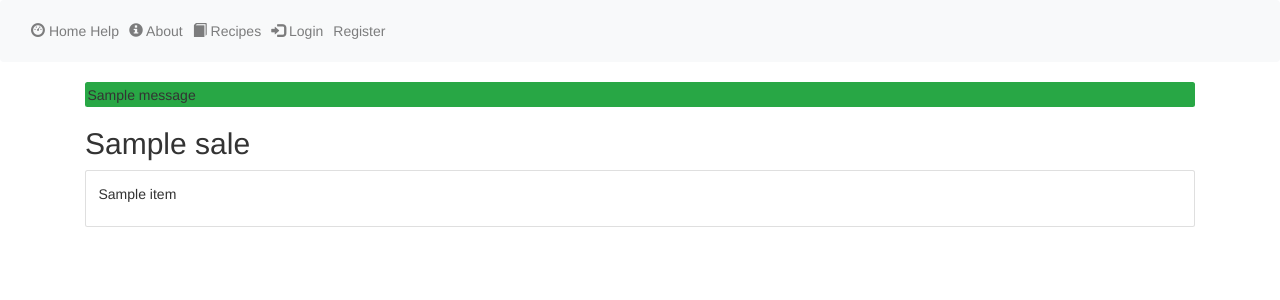
After one commit to M-Aguilar/HomeSpace, a Django app: template home_space/templates/home_space/garage_sale.html in a window 1280 px wide. The commit adds this page. Shown: the top 300 px of the page. Run offline with Django 3.2, Linux system fonts and the light colour scheme; the template is opened without the code that fills it: most values are stand-ins (such as "Sample title", 1, 10 or a date in 2020); one stand-in notice (Sample message) is shown; some libraries are stand-ins or nearby versions.

Commit message:
Additional Functionality

```diff
--- a/home_space/models.py
+++ b/home_space/models.py
@@ -163,10 +163,14 @@ class FoodImage(models.Model):
 	image = models.ImageField(upload_to=user_directory_path, blank=True,  null=True)
 
 class GarageSale(models.Model):
+	owner = models.ForeignKey(User, on_delete=models.CASCADE)
 	name = models.CharField(max_length=50)
 	start_date = models.DateField(blank=True, null=True)
 	end_date = models.DateField(blank=True, null=True)
 
-class ForSell(models.Model):
+	def __str__(self):
+		return self.name
+
+class ForSale(models.Model):
 	vendor = models.ForeignKey(GarageSale, on_delete=models.CASCADE)
 	item = models.ForeignKey(Item, on_delete=models.CASCADE)
--- a/home_space/templates/home_space/base.html
+++ b/home_space/templates/home_space/base.html
@@ -9,13 +9,16 @@
 		<link rel="stylesheet" href="https://maxcdn.bootstrapcdn.com/bootstrap/3.3.7/css/bootstrap.min.css">
 	</head>
 	<script src="https://code.jquery.com/jquery-3.3.1.slim.min.js" integrity="sha384-q8i/X+965DzO0rT7abK41JStQIAqVgRVzpbzo5smXKp4YfRvH+8abtTE1Pi6jizo" crossorigin="anonymous"></script>
+	<script src="https://ajax.googleapis.com/ajax/libs/jquery/3.5.1/jquery.min.js"></script>
 	<script src="https://cdnjs.cloudflare.com/ajax/libs/popper.js/1.12.9/umd/popper.min.js" integrity="sha384-ApNbgh9B+Y1QKtv3Rn7W3mgPxhU9K/ScQsAP7hUibX39j7fakFPskvXusvfa0b4Q" crossorigin="anonymous"></script>
 	<script src="https://cdn.jsdelivr.net/npm/bootstrap@4.5.3/dist/js/bootstrap.min.js" integrity="sha384-w1Q4orYjBQndcko6MimVbzY0tgp4pWB4lZ7lr30WKz0vr/aWKhXdBNmNb5D92v7s" crossorigin="anonymous"></script>
 	<link rel="stylesheet" href="https://cdn.jsdelivr.net/npm/bootstrap-icons@1.4.0/font/bootstrap-icons.css">
 	<nav class='navbar navbar-expand-lg navbar-light bg-light justify-content-start'>
-		<button class="navbar-toggler" type="button" data-toggle="collapse" data-target="#mainNav" aria-controls="mainNav" aria-expanded="false" aria-label="Toggle navigation">
-			<span class="navbar-toggler-icon"></span>
-		</button>
+		<div>
+			<button class="navbar-toggler" type="button" data-toggle="collapse" data-target="#mainNav" aria-controls="mainNav" aria-expanded="false" aria-label="Toggle navigation">
+				<span class="navbar-toggler-icon"></span>
+			</button>
+		</div>
 		<div class='collapse navbar-collapse' id='mainNav'>
 			<ul class='navbar-nav'>
 				<li class='nav-item'>
@@ -28,6 +31,9 @@
 					<a href="{% url 'recipes' %}" class='nav-link'><i class="glyphicon glyphicon-book"></i> Recipes</a>
 				</li>
 				{% if request.user.is_authenticated %}
+				<li class="nav-item">
+					<a href="{% url 'garage_sales' %}" class='nav-link'><i class="glyphicon glyphicon-shopping-cart"></i> Garage Sales</a>
+				</li>
 				<li class='nav-item'>
 					<a href="{% url 'account' request.user.username %}" class='nav-link'><i class="glyphicon glyphicon-cog"></i> Settings</a>
 				</li>
@@ -46,6 +52,13 @@
 		</div>
 	</nav>
 	<div class='container'>
+		<div class="messages">
+		{% if messages %}
+			{% for message in messages %}
+				<div {% if message.tags %} class="p-1 rounded bg-{{ message.tags }}"{% endif %}>{{ message }}</div>
+			{% endfor %}
+		{% endif %}
+		</div>
 	{% block content %}{% endblock %}
 	</div>
 </html>
--- a/home_space/templates/home_space/dashboard.html
+++ b/home_space/templates/home_space/dashboard.html
@@ -4,9 +4,9 @@
 {% if homes %}
 	<div>
 	{% for home in homes %}
-		<div class='pb-3'>
+		<div class='pb-3 d-inline'>
 			<h2 class='d-inline'>{{ home }} <i class="glyphicon glyphicon-home"></i></h2>
-			<div class='btn btn-dark dropdown-toggle d-inline float-right' type='button' id='{{home}}_add_room_dd' data-toggle="dropdown" aria-haspopup="true" aria-expanded="false"><i class="glyphicon glyphicon-plus-sign"></i> Room</div>
+			<div class='btn btn-dark dropdown-toggle float-right ml-2' id='{{home}}_add_room_dd' data-toggle="dropdown" aria-haspopup="true" aria-expanded="false"><i class="glyphicon glyphicon-plus-sign"></i> Room</div>
 			<div class='dropdown-menu dropdown-menu-right p-2' id='{{home}}_add_room_dd'>
 				<form action="{% url 'new_room' home.id %}" method='post'>
 					{% csrf_token %}
@@ -14,7 +14,7 @@
 					<button name="submit" class="btn btn-dark">Add Room</button>
 				</form>
 			</div>
-			<a href="{% url 'new_garage_sale' %}"><div class='btn btn-dark float-right mr-3'>Garage Sale +</div></a>
+			<a href="{% url 'new_garage_sale' %}"><div class='btn btn-dark float-right'>Garage Sale +</div></a>
 		</div>
 		<hr>
 		<div class='rooms d-flex flex-row'>
--- /dev/null
+++ b/home_space/templates/home_space/garage_sale.html
@@ -0,0 +1,51 @@
+{% extends 'home_space/base.html' %}
+{% load bootstrap4 %}
+{% block content %}
+<div>
+    <h2>{{ sale }}</h2>
+    {% if request.user.is_authenticated and request.user == sale.owner %}
+        <a href="{% url 'edit_sale' sale.id %}" class="btn btn-dark">Edit Sale</a>
+        <div class='btn btn-dark dropdown-toggle float-right ml-2' id='add_item' data-toggle="dropdown" aria-haspopup="true" aria-expanded="false"><i class="glyphicon glyphicon-plus-sign"></i> Item</div>
+        <div class='dropdown-menu dropdown-menu-right p-2' id='add_item'>
+            <form action="" method='post' id='item_form'>
+                {% csrf_token %}
+                <input id="item_search" type="text" name="item_search">
+            </form>
+        </div>
+    {% endif %}
+    <div id="item_list">
+    {% for item in sale.item_set.all %}
+        <div class='card'>
+            <div class='card-body'>
+                <p>{{ item }}</p>
+            </div>
+        </div>
+    {% empty %}
+        <p>Nothing Here</p>
+    {% endfor %}
+    </div>
+</div>
+<script>
+	$("#item_form").submit(function (e) {
+        e.preventDefault();
+        var serializedData = $(this).serialize();
+        $.ajax({
+            type: 'POST',
+            url: "{% url 'add_item' sale.id %}",
+            data: serializedData,
+            success: function (response) {
+                $("#item_form").trigger('reset');
+                $("#item_form").focus();
+                var instance = JSON.parse(response["instance"]);
+                var fields = instance[0]["fields"];
+                var pk = instance[0]["pk"];
+                alert(response["responseJSON"]["success"]);
+            },
+
+            error: function (response) {
+                alert(response["responseJSON"]["error"]);
+            }
+        })
+    });
+</script>
+{% endblock %}
--- a/home_space/templates/home_space/new_recipe.html
+++ b/home_space/templates/home_space/new_recipe.html
@@ -6,12 +6,12 @@
 	<form action="{% url 'new_recipe' %}" method='post'>
 		{% csrf_token %}
 		{% bootstrap_form form %}
-		<button name="submit">Add Recipe</button>
+		<button class='btn btn-dark' name="submit">Add Recipe</button>
 	</form>
 		<form action="{% url 'new_ingredient' %}" method='post'>
 		{% csrf_token %}
 		{% bootstrap_form i_form %}
-		<button name="submit">Add Ingredient</button>
+		<button class='btn btn-dark' name="submit">Add Ingredient</button>
 	</form>
 </div>
 {% endblock %}
--- a/home_space/templates/home_space/recipes.html
+++ b/home_space/templates/home_space/recipes.html
@@ -9,6 +9,6 @@
 <p>There is nothing here.</p>
 {% endfor %}
 {% if request.user.is_authenticated %}
-<a href="{% url 'new_recipe' %}">Add Recipe</a>
+    <a class='btn btn-dark' href="{% url 'new_recipe' %}">Add Recipe</a>
 {% endif %}
 {% endblock %}
--- a/home_space/templates/home_space/room.html
+++ b/home_space/templates/home_space/room.html
@@ -3,7 +3,6 @@
 {% block content %}
 <div>
 	<h2>{{ room }}{% if room.inventory_set.first.holds_food %} <i class="glyphicon glyphicon-cutlery"></i>{% endif %}</h2>
-	<p></p>
 	<hr>
 	<div>
 		<a href='' class='dropdown-toggle d-inline' type='button' id='add_inv' data-toggle="dropdown" aria-haspopup="true" aria-expanded="false"><i class="glyphicon glyphicon-briefcase"></i> Add Inventory</a>
--- a/home_space/urls.py
+++ b/home_space/urls.py
@@ -17,6 +17,10 @@ urlpatterns = [
     path('inventory/<inventory_id>', views.inventory, name='inventory'),
 
     path('new_garage_sale', views.new_garage_sale, name='new_garage_sale'),
+    path('garage_sales', views.garage_sales, name='garage_sales'),
+    path('garage_sale/<sale_id>', views.garage_sale, name='garage_sale'),
+    path('edit_sale/<sale_id>', views.edit_sale, name='edit_sale'),
+    path('garage_sale/<sale_id>/add_item', views.add_item, name='add_item'),
 
     path('<inventory_id>/new_item',views.new_item,name='new_item'),
     path('edit_item/<item>',views.edit_item,name='edit_item'),
```
Also changed, not shown: home_space/forms.py (+8 -1 lines), home_space/templates/home_space/edit_sale.html (added, +12 -0 lines), home_space/templates/home_space/garage_sales.html (added, +25 -0 lines), home_space/templates/home_space/new_garage_sale.html (+6 -2 lines), home_space/views.py (+62 -3 lines).
